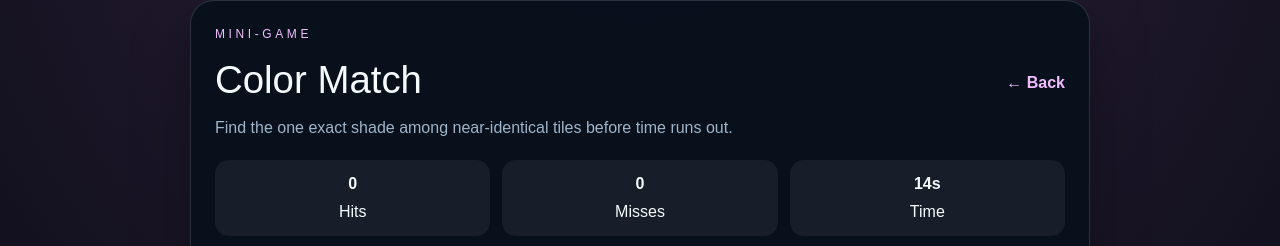
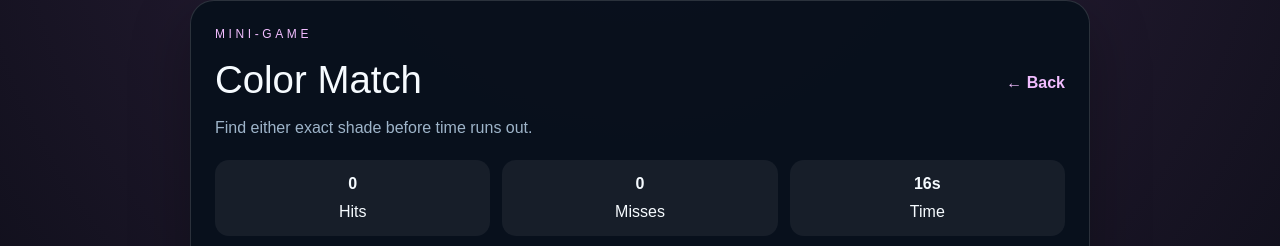
Before and after one commit to vincent-2005/Bug-Fight, a Next.js app: page /mini-games/color-match in a window 1280 px wide. Shown: the part 182-428 px from the top of the page. Built offline with nearby package versions, Linux system fonts and the light colour scheme; no server answers.

Commit message:
Update page.tsx

```diff
--- a/app/mini-games/color-match/page.tsx
+++ b/app/mini-games/color-match/page.tsx
@@ -14,9 +14,10 @@ function shade(hex: string, amount: number) {
 }
 
 function createBoard(target: string) {
-  const targetIndex = Math.floor(Math.random() * 16);
-  return Array.from({ length: 16 }, (_, index) => {
-    if (index === targetIndex) return target;
+  const targetIndexes = new Set<number>();
+  while (targetIndexes.size < 2) targetIndexes.add(Math.floor(Math.random() * 9));
+  return Array.from({ length: 9 }, (_, index) => {
+    if (targetIndexes.has(index)) return target;
     const amount = [-48, -31, -18, 17, 30, 45][Math.floor(Math.random() * 6)];
     return shade(target, amount);
   });
@@ -28,7 +29,7 @@ export default function ColorMatchPage() {
   const [board, setBoard] = useState<string[]>([]);
   const [hits, setHits] = useState(0);
   const [misses, setMisses] = useState(0);
-  const [timeLeft, setTimeLeft] = useState(14);
+  const [timeLeft, setTimeLeft] = useState(16);
   const [gameActive, setGameActive] = useState(false);
   const [status, setStatus] = useState("Start the timer and smash the matching tiles.");
 
@@ -38,9 +39,9 @@ export default function ColorMatchPage() {
     setBoard(createBoard(nextTarget));
     setHits(0);
     setMisses(0);
-    setTimeLeft(14);
+    setTimeLeft(16);
     setGameActive(true);
-    setStatus("Find the one exact shade. The other tiles are close, but not a match.");
+    setStatus("Find either exact match. The other tiles are close, but not a match.");
   };
 
   useEffect(() => {
@@ -69,7 +70,7 @@ export default function ColorMatchPage() {
     if (board[index] === targetColor) {
       const nextHits = hits + 1;
       setHits(nextHits);
-      if (nextHits >= 10) {
+      if (nextHits >= 8) {
         const reward = 25 + nextHits * 3;
         setGameActive(false);
         setStatus(`Perfect run! You earned $${reward}.`);
@@ -93,7 +94,7 @@ export default function ColorMatchPage() {
           <div>
             <p style={styles.eyebrow}>MINI-GAME</p>
             <h1 style={styles.title}>Color Match</h1>
-            <p style={styles.subtitle}>Find the one exact shade among near-identical tiles before time runs out.</p>
+            <p style={styles.subtitle}>Find either exact shade before time runs out.</p>
           </div>
           <Link href="/mini-games" style={styles.backLink}>← Back</Link>
         </div>
@@ -207,7 +208,7 @@ const styles: Record<string, CSSProperties> = {
   },
   board: {
     display: "grid",
-    gridTemplateColumns: "repeat(4, minmax(0, 1fr))",
+    gridTemplateColumns: "repeat(3, minmax(0, 1fr))",
     gap: 8,
     marginBottom: 16,
   },
```
